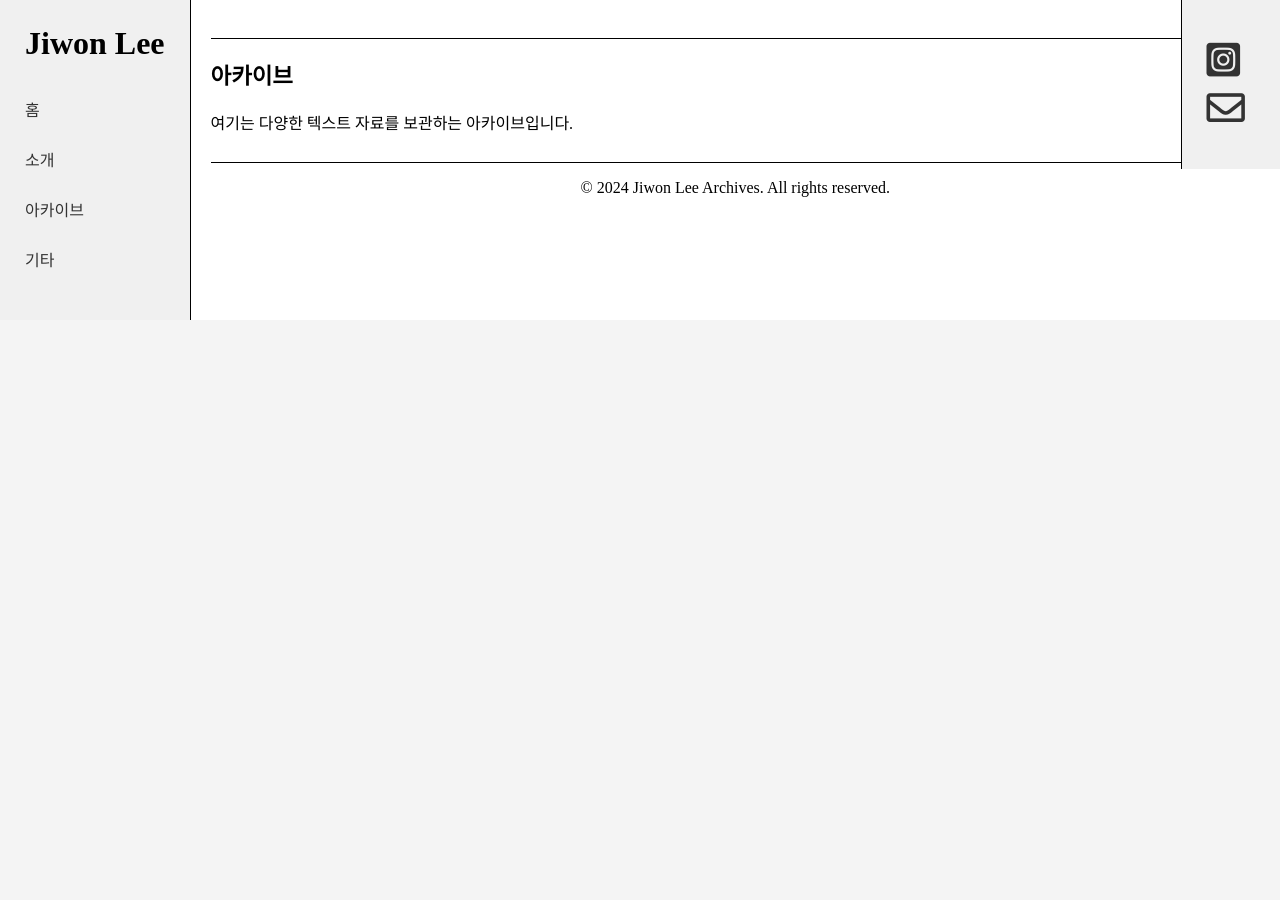
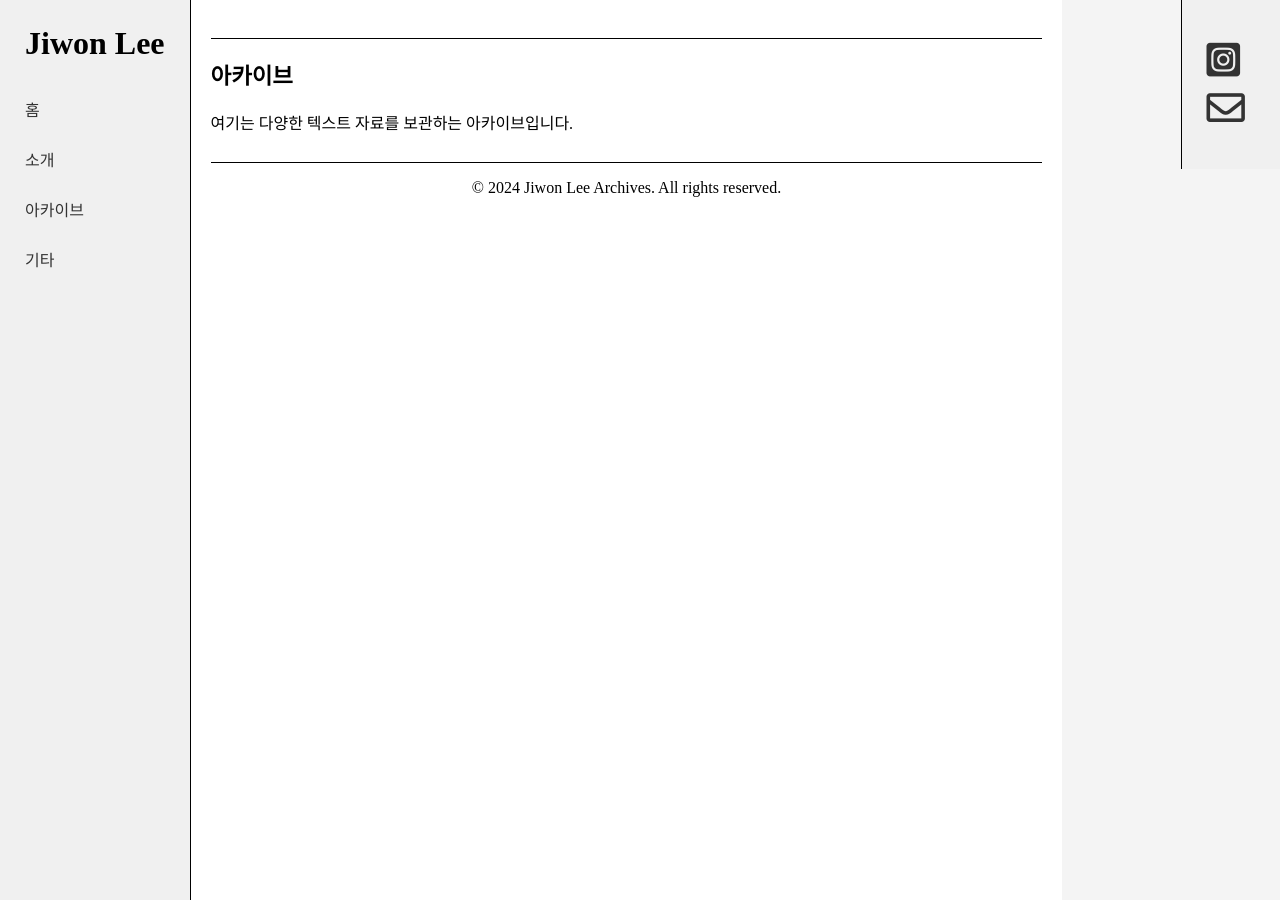
Before and after one commit to LfayeJ/archives, a Jekyll site: the page built from index.html, in a window 1280 px wide. Built offline with Jekyll 4.4.1, drawn with Linux system fonts in a browser that asks for light colours; some web fonts are replaced.

Commit message:
Update styles.css

```diff
--- a/assets/css/styles.css
+++ b/assets/css/styles.css
@@ -7,7 +7,6 @@
 }
 
 :root {
-  --container-width: 95%;
   --border-color: black;
 }
 
@@ -55,13 +54,13 @@
 
 .container {
   display: flex;
-  width: 83%
+  width: 83vw;
   min-height: 100vh;
   background-color: #fff;
 }
 
 .side-menu {
-  width: 12%
+  width: 12vw
   min-height: 100vh;
   background-color: #f0f0f0;
   position: left: 0;
@@ -100,7 +99,7 @@
   position: fixed;
   top: 0;
   right: 0;
-  width: 5%
+  width: 5vw
   min-height: 100vh; /* 화면 전체 높이 */
   background-color: #f0f0f0; /* 배경색 */
   padding: 25px; /* 내부 여백 */
```
